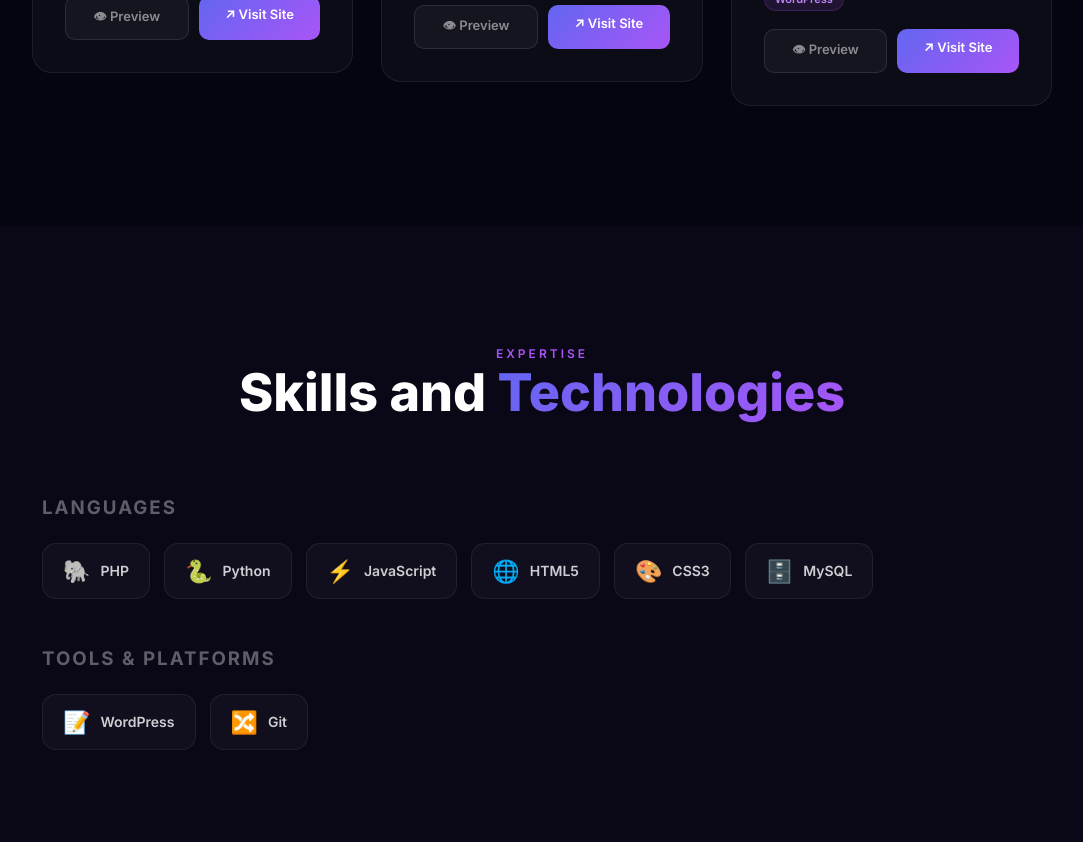
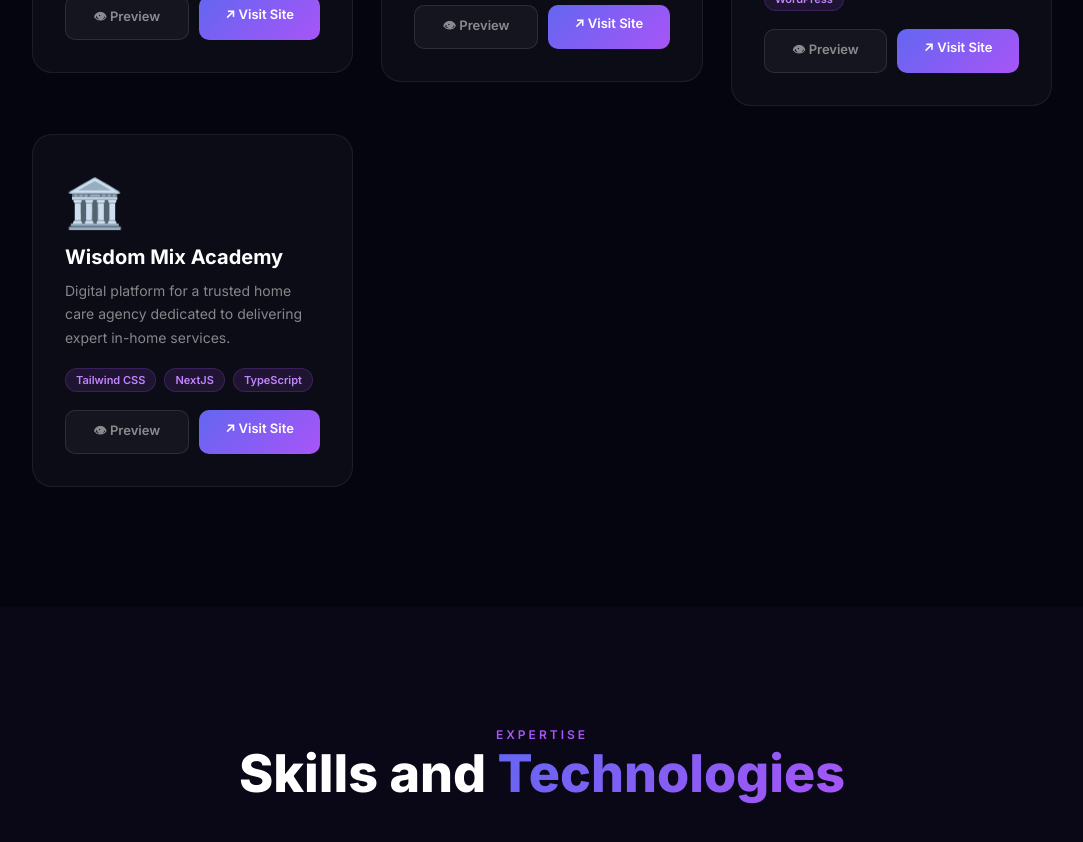
Before and after one commit to heropaulexy79/my-portfolio, a React (Vite) app: page / in a window 1280 px wide. Shown: the part 1840-2682 px from the top of the page, without its empty margins (98-1181 px from the left). Built offline with nearby package versions, Linux system fonts and the light colour scheme.

Commit message:
few changes

```diff
--- a/package.json
+++ b/package.json
@@ -9,6 +9,7 @@
     "@vitejs/plugin-react": "^5.1.4"
   },
   "scripts": {
+    "dev": "vite",
     "start": "vite",
     "build": "vite build",
     "preview": "vite preview"
--- a/src/content.js
+++ b/src/content.js
@@ -43,6 +43,13 @@ export const PROJECTS = [
     link: 'https://health.encrypse.com',
     emoji: '🏛️',
   },
+  {
+    title: 'Wisdom Mix Academy',
+    desc: 'Digital platform for a trusted home care agency dedicated to delivering expert in-home services.',
+    tags: ['Tailwind CSS', 'NextJS', 'TypeScript'],
+    link: 'https://wisdommixacademy.vercel.app/',
+    emoji: '🏛️',
+  },
 ];
 
 export const SKILLS = {
```
Also changed, not shown: 1 other file (tests, documents, lock files or other folders).
